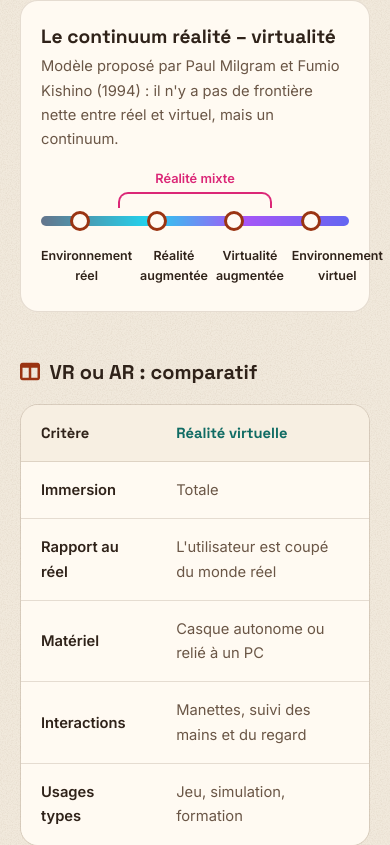
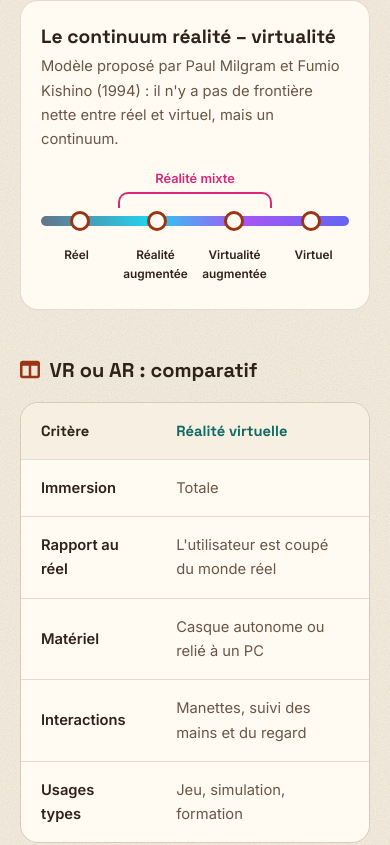
Before and after one commit to zixow/Projet_Portfolio, a PHP site: page /veille.html in a window 390 px wide. Shown: the part 2567-3412 px from the top of the page. Run offline with PHP 8.4, Linux system fonts and the light colour scheme; some libraries are stand-ins or nearby versions.

Commit message:
Projets : dépôt de conception UML de Caillou Tour, liens et petits écrans
- Caillou Tour présenté comme le projet de POO en binôme avec Weimin :
  bouton « UML » vers le dépôt PO-Nathan-Weimin (diagrammes) en plus du
  bouton « Code » (POO_nathan_weinim), et les deux dépôts dans les détails
- Certifications : les liens « Voir » mènent aux sites officiels au lieu
  d'un lien vide
- Veille : sources précises (articles vérifiés) pour les deux actualités
  les plus récentes
- Petits téléphones (360 px et moins) : le continuum de la veille ne
  déborde plus (libellés courts), les boutons des projets passent à la
  ligne

Co-Authored-By: Claude Opus 5.5 <noreply@anthropic.com>

```diff
--- a/css/veille.css
+++ b/css/veille.css
@@ -171,12 +171,13 @@
 }
 .continuum__points {
   display: grid;
-  grid-template-columns: repeat(4, 1fr);
+  grid-template-columns: repeat(4, minmax(0, 1fr)); /* les colonnes peuvent rétrécir sur petit écran */
   gap: 0.5rem;
   text-align: center;
 }
 .continuum__points strong { display: block; font-size: 0.9rem; }
 .continuum__points small { font-size: 0.8rem; color: var(--text-muted); }
+.continuum__court { display: none; } /* libellé court, seulement sur petit écran */
 
 /* Tableau comparatif */
 .table-wrap {
@@ -527,7 +528,9 @@
   .steps { grid-template-columns: 1fr 1fr; }
   .continuum { padding: 1.5rem 1.25rem; }
   .continuum__points small { display: none; }
-  .continuum__points strong { font-size: 0.78rem; }
+  .continuum__points strong { font-size: 0.74rem; hyphens: auto; }
+  .continuum__long { display: none; }  /* « Réel » et « Virtuel » au lieu de « Environnement … » */
+  .continuum__court { display: inline; }
 }
 @media (max-width: 520px) {
   .steps { grid-template-columns: 1fr; }
--- a/veille.html
+++ b/veille.html
@@ -115,10 +115,10 @@
                         <span class="continuum__dot" style="left:87.5%"></span>
                     </div>
                     <ol class="continuum__points">
-                        <li><strong>Environnement réel</strong><small>Le monde tel qu'on le voit</small></li>
+                        <li><strong><span class="continuum__long">Environnement réel</span><span class="continuum__court">Réel</span></strong><small>Le monde tel qu'on le voit</small></li>
                         <li><strong>Réalité augmentée</strong><small>Le réel enrichi de virtuel</small></li>
                         <li><strong>Virtualité augmentée</strong><small>Le virtuel enrichi de réel</small></li>
-                        <li><strong>Environnement virtuel</strong><small>Un monde 100 % numérique</small></li>
+                        <li><strong><span class="continuum__long">Environnement virtuel</span><span class="continuum__court">Virtuel</span></strong><small>Un monde 100 % numérique</small></li>
                     </ol>
                 </div>
 
@@ -375,7 +375,7 @@
                             <h4>Valve ouvre les réservations du Steam Frame</h4>
                             <p>Le casque VR autonome de Valve devient réservable via Steam, à partir de 1 059 $ pour la version 256 Go. L'alimentation est vendue séparément.</p>
                             <p class="news-item__analysis"><strong>Mon analyse :</strong> un prix plus élevé que prévu, expliqué par la hausse du coût des composants. Valve vise les joueurs PC exigeants plutôt que le grand public.</p>
-                            <p class="news-item__source">Source : <a href="https://store.steampowered.com/" target="_blank" rel="noopener">Steam / Valve</a></p>
+                            <p class="news-item__source">Source : <a href="https://www.uploadvr.com/steam-frame-price-revealed-reservations-opened-alyx-included/" target="_blank" rel="noopener">UploadVR</a></p>
                         </div>
                     </article>
 
@@ -386,7 +386,7 @@
                             <h4>CES 2026 : Asus et XREAL dévoilent les ROG XREAL R1</h4>
                             <p>Des lunettes d'affichage orientées jeu vidéo : écrans micro-OLED, 240 Hz, champ de vision de 57° pour 91 grammes.</p>
                             <p class="news-item__analysis"><strong>Mon analyse :</strong> les lunettes « écran » deviennent un vrai accessoire de jeu, une alternative plus légère aux casques.</p>
-                            <p class="news-item__source">Source : <a href="https://kulturegeek.fr/" target="_blank" rel="noopener">KultureGeek</a></p>
+                            <p class="news-item__source">Source : <a href="https://www.xreal.com/blog/rog-xreal-r1-ar-gaming-glasses-announce-en" target="_blank" rel="noopener">XREAL (communiqué)</a></p>
                         </div>
                     </article>
 
```
Also changed, not shown: competences.html (+5 -5 lines), css/projets.css (+11 -1 lines), projets.html (+11 -5 lines), README.md.
